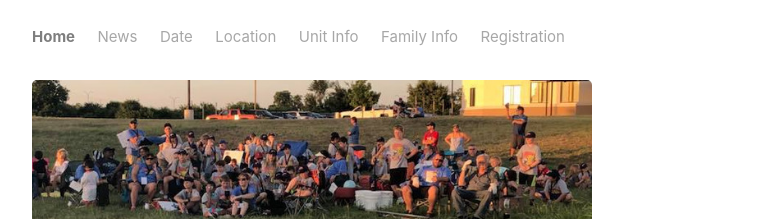
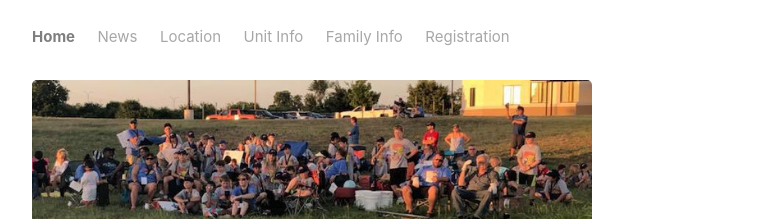
Before and after one commit to CrossTimbersDayCamp/crosstimbersdaycamp.github.io, a Jekyll site: the page built from index.md, in a window 1280 px wide. Shown: the top 219 px of the page, without its empty margins (258-1021 px from the left). Built offline with Jekyll 4.4.1, drawn with Linux system fonts in a browser that asks for light colours.

Commit message:
Update _config.yml

```diff
--- a/_config.yml
+++ b/_config.yml
@@ -23,7 +23,6 @@ author:
 
 pages_list:
   News: '/news'
-  Date: '/date'
   Location: '/location'
   Unit Info: '/units'
   Family Info: '/families'
```
